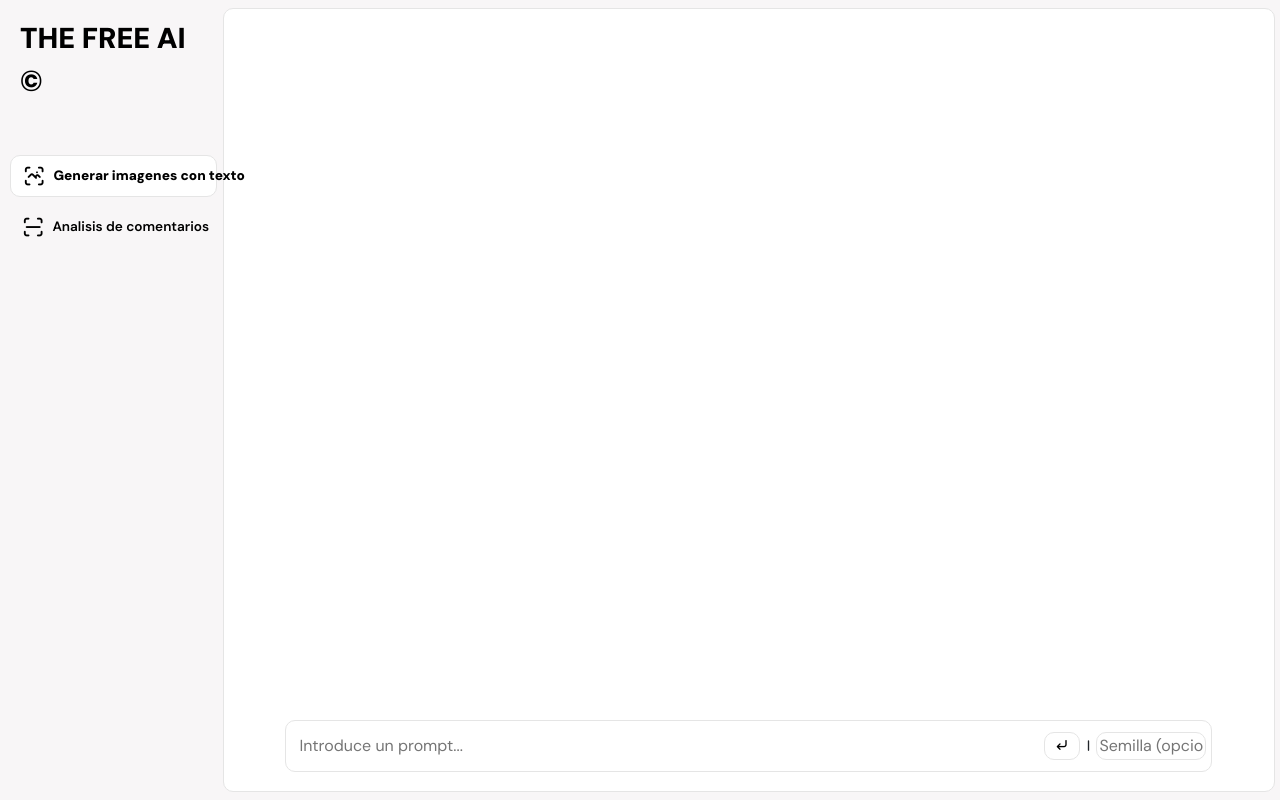
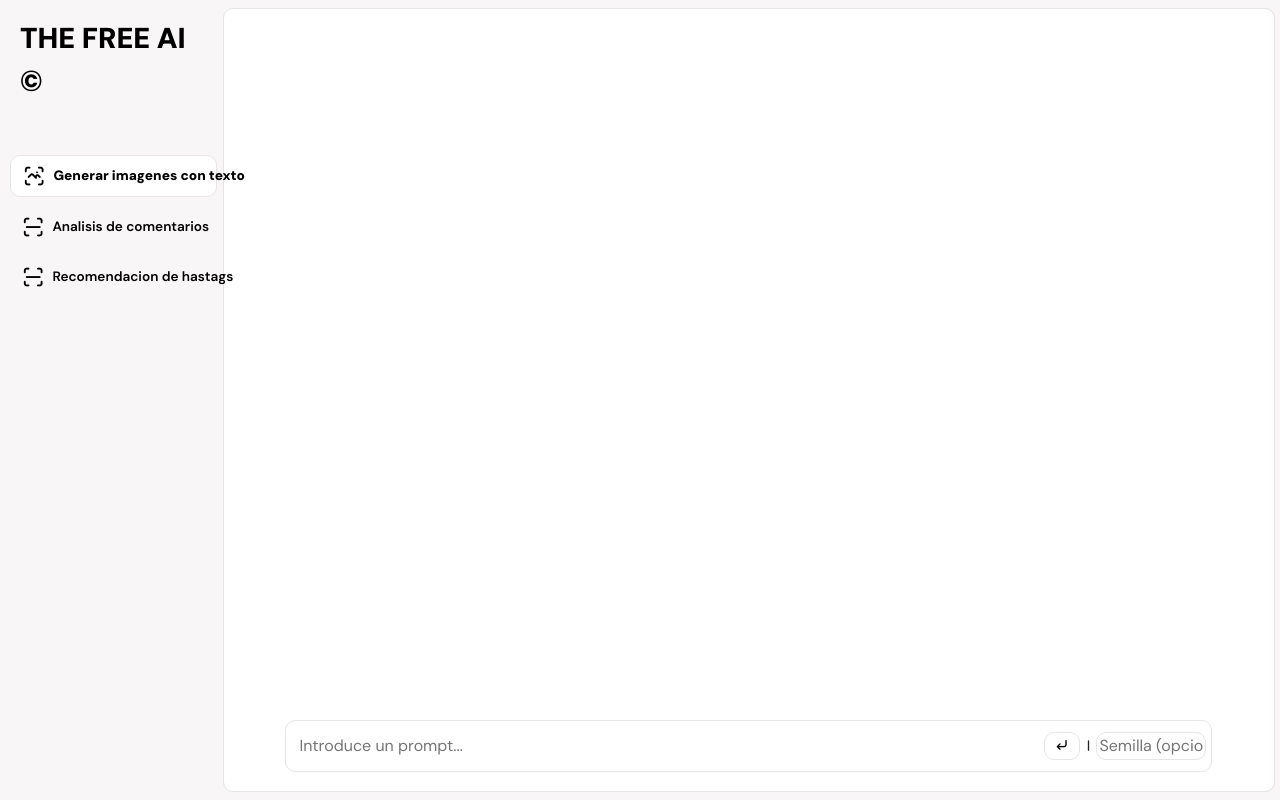
Before and after one commit to hugo-cordoba/Bootcamp-IA, a Flask app: page / in a window 1280 px wide. Run offline with Flask 3, Linux system fonts and the light colour scheme.

Commit message:
[ADD] new menu

```diff
--- a/Sprint Final/app.py
+++ b/Sprint Final/app.py
@@ -53,5 +53,12 @@ def analisis_comentarios():
         pass
     return render_template('index.html', image_path=None)
 
+@app.route('/recomendacion-hastags', methods=['GET', 'POST'])
+def recomendacion_hastags():
+    if request.method == 'POST':
+        # Procesa y analiza comentarios aquí
+        pass
+    return render_template('index.html', image_path=None)
+
 if __name__ == '__main__':
     app.run(debug=True)
--- a/Sprint Final/templates/index.html
+++ b/Sprint Final/templates/index.html
@@ -37,6 +37,12 @@
                         <span>Analisis de comentarios</span>
                     </a>
                 </li>
+                <li class="sidebar-item">
+                    <a href="#recomendacion-hastags" class="sidebar-link">
+                        <i class="ti ti-scan"></i>
+                        <span>Recomendacion de hastags</span>
+                    </a>
+                </li>
             </ul>
         </div>
         <!-- PANTALLA PRINCIPAL -->
@@ -66,6 +72,11 @@
                     <!-- Contenido para análisis de comentarios -->
                     ANALISIS DE COMENTARIOS
                 </div>
+
+                <div id="recomendacion-hastags" class="main" style="display:none;">
+                    <!-- Contenido para análisis de comentarios -->
+                    Recomendacion de hastags
+                </div>
             </div>
         </div>
     </div>
```
Also changed, not shown: Sprint Final/static/img/logo.png (deleted).
